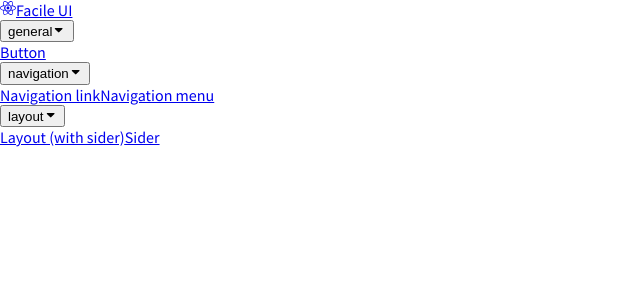
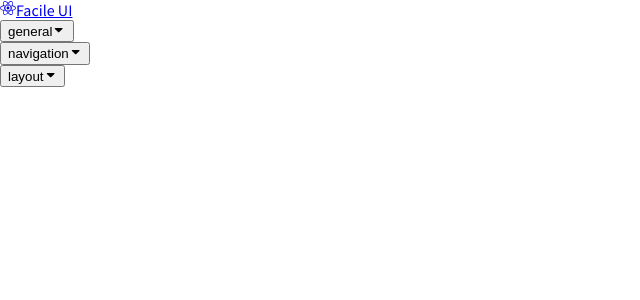
Before and after one commit to Amaury-Vasquez/amvas-ui, a Next.js app: page / in a window 1280 px wide. Shown: the top 300 px of the page, without its empty margins (0-640 px from the left). Built offline with nearby package versions, Linux system fonts and the light colour scheme.

Commit message:
create component

```diff
--- /dev/null
+++ b/components/Article/index.tsx
@@ -0,0 +1,28 @@
+import { FC, ReactNode } from 'react';
+import clsx from 'clsx';
+
+interface ArticleProps {
+  className?: string;
+  children: ReactNode;
+  textSize?: string;
+}
+
+const Article: FC<ArticleProps> = ({
+  className,
+  children,
+  textSize = 'base',
+}) => {
+  return (
+    <article
+      className={clsx(
+        'w-full h-full p-1 whitespace-normal text-slate-800',
+        `text-${textSize}`,
+        className
+      )}
+    >
+      {children}
+    </article>
+  );
+};
+
+export default Article;
--- a/components/Layout/index.tsx
+++ b/components/Layout/index.tsx
@@ -17,7 +17,6 @@ const Layout: FC<LayoutProps> = ({ children, font }) => {
       <div className="transition-[height] duration-1000 ease h-auto w-auto p-0 m-0">
         {componentList.map((section, i) => (
           <Accordion
-            active={true}
             text={section.classification}
             key={`nav-accordion-${section.classification}${i}`}
             toggleableContent={
@@ -37,21 +36,22 @@ const Layout: FC<LayoutProps> = ({ children, font }) => {
   return (
     <div
       className={clsx(
-        'w-screen flex min-h-screen h-auto overflow-y-auto bg-violet-100 animate-fade-in-05',
+        'w-screen flex min-h-screen h-auto overflow-y-auto bg-slate-100 animate-fade-in-05',
         font.className
       )}
     >
       <Sider
-        Content={<SiderContent />}
-        Title={
+        content={<SiderContent />}
+        title={
           <NavigationLink
+            href={'/'}
             text="Facile UI"
             Icon={FaReact}
             className="text-xl font-semibold mb-2"
           />
         }
       />
-      {children}
+      <div className="ml-[250px] p-4 w-full">{children}</div>
     </div>
   );
 };
--- a/components/NavigationLink/index.tsx
+++ b/components/NavigationLink/index.tsx
@@ -1,19 +1,18 @@
 import { FC } from 'react';
 import { IconType } from 'react-icons';
-import Link from 'next/link';
+import Link, { LinkProps } from 'next/link';
 import clsx from 'clsx';
 
-export interface NavigationLinkProps {
+export interface NavigationLinkProps extends LinkProps {
   text: string;
   className?: string;
-  href?: string;
   Icon?: IconType;
   iconRight?: boolean;
 }
 
 const NavigationLink: FC<NavigationLinkProps> = ({
   text,
-  href = '/',
+  href,
   Icon,
   iconRight,
   className,
--- a/components/NavigationMenu/index.tsx
+++ b/components/NavigationMenu/index.tsx
@@ -26,9 +26,10 @@ const NavigationMenu: FC<NavigationMenuProps> = ({
     >
       {links.map((link, i) => (
         <NavigationLink
-          className={
-            'h-full w-full px-4 py-2 bg-violet-700 text-base font-semibold border-b border-violet-600'
-          }
+          className={clsx(
+            'h-full w-full px-4 py-2 bg-violet-700 text-base font-semibold',
+            i < links.length - 1 && 'border-b border-violet-600'
+          )}
           key={i}
           {...link}
         />
--- /dev/null
+++ b/components/Separator/index.tsx
@@ -0,0 +1,16 @@
+import { FC, HTMLProps } from 'react';
+import clsx from 'clsx';
+
+interface SeparatorProps extends HTMLProps<HTMLHRElement> {
+  className?: string;
+  color?: string;
+}
+
+const Separator: FC<SeparatorProps> = ({
+  className,
+  color = 'bg-slate-300',
+}) => {
+  return <hr className={clsx('p-0 w-full h-[2px] my-2', color, className)} />;
+};
+
+export default Separator;
--- a/components/Sider/index.tsx
+++ b/components/Sider/index.tsx
@@ -3,20 +3,21 @@ import clsx from 'clsx';
 
 interface SiderProps {
   className?: string;
-  Content: JSX.Element;
-  Title?: JSX.Element;
+  content: JSX.Element;
+  title?: JSX.Element;
 }
 
-const Sider: FC<SiderProps> = ({ className, Content, Title }) => {
+const Sider: FC<SiderProps> = ({ className, content, title }) => {
   return (
     <div
       className={clsx(
-        'flex flex-col py-2 h-screen w-[250px] bg-violet-600 ',
+        'flex flex-col pt-2 h-screen w-[250px] bg-violet-600 overflow-y-hidden fixed top-0 left-0',
+        'scrollbar-thin scrollbar-thumb-violet-300 scrollbar-track-violet-200 hover:overflow-y-auto',
         className
       )}
     >
-      {Title}
-      {Content}
+      {title}
+      {content}
     </div>
   );
 };
```
